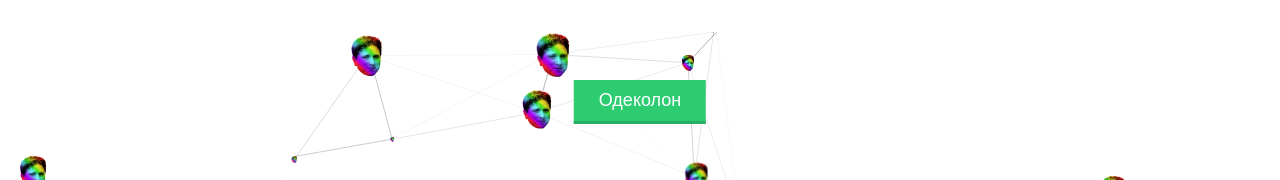
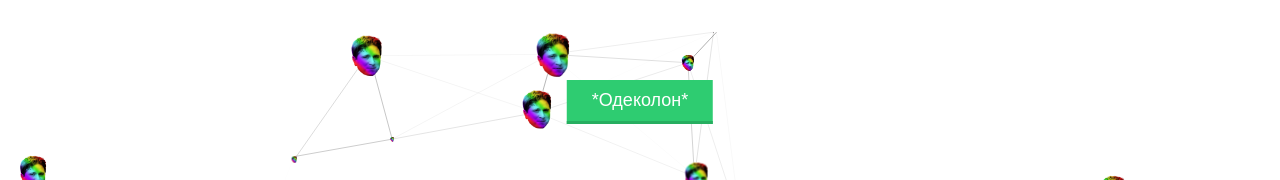
Before and after one commit to viktorharisov/viktorharisov.github.io, a website: page 5/index.html in a window 1280 px wide. Shown: the top 180 px of the page. Drawn offline with Linux system fonts and the light colour scheme.

Commit message:
Update index.html

```diff
--- a/5/index.html
+++ b/5/index.html
@@ -8,7 +8,7 @@
 <body>
 <div class="main1">
 	<a href="https://vk.com/id302080743" class="share">
-			<p>Одеколон</p>
+			<p>*Одеколон*</p>
 	</a>
 </div>
 <div class="main2">
```
